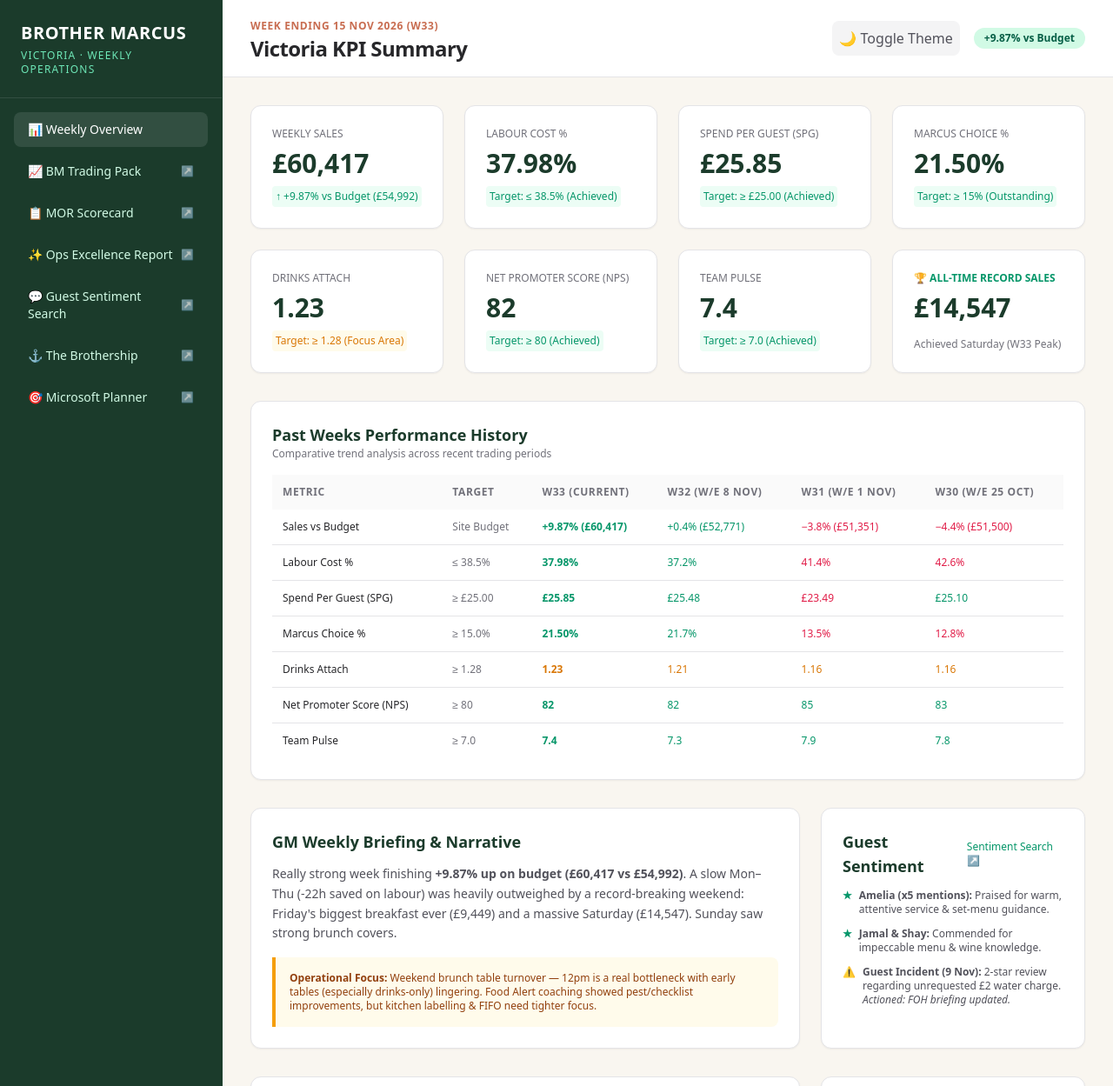
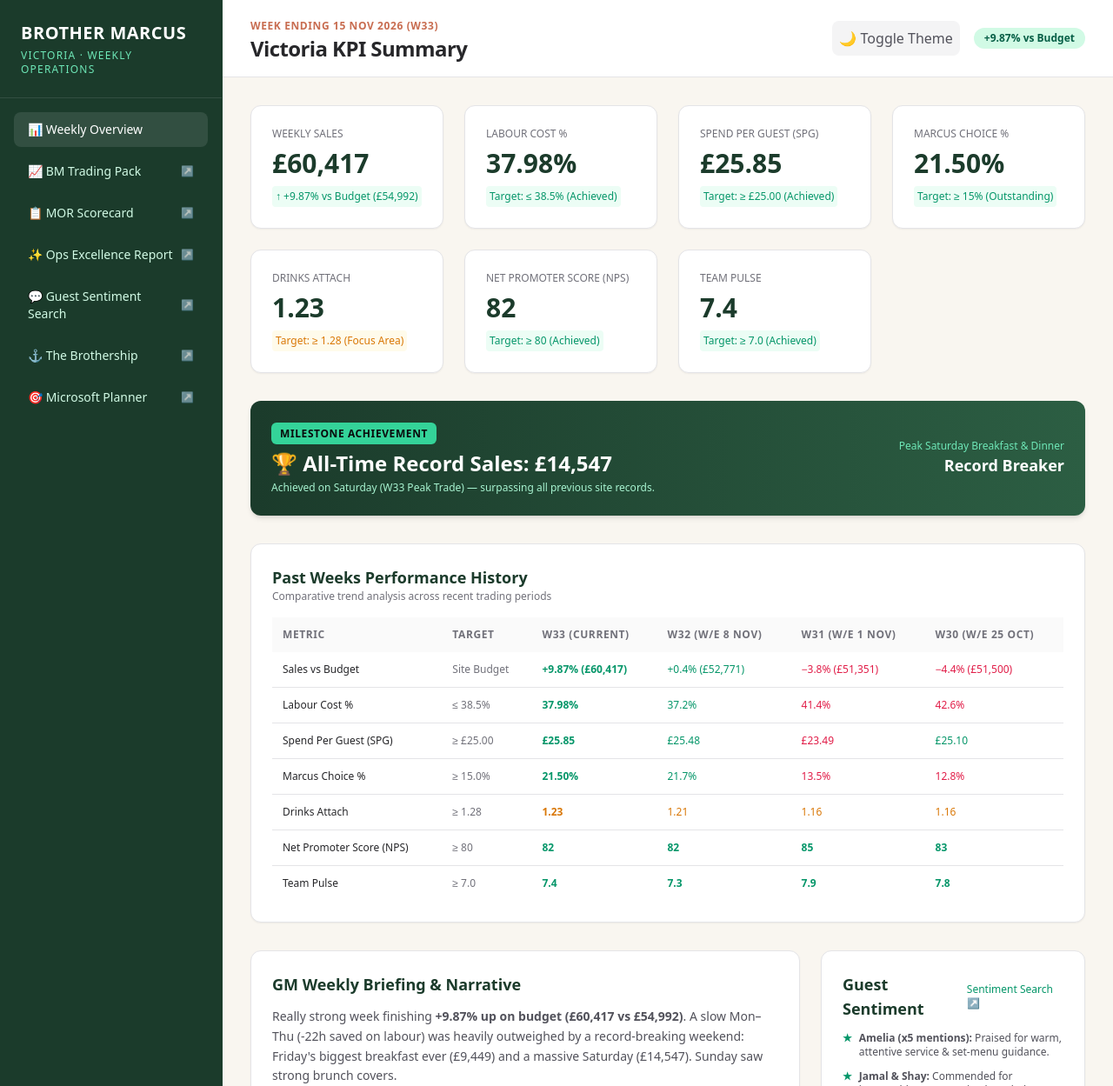
Before and after one commit to APaulusBM/BMVictoriaDash, a plain HTML site: page index.html in a window 1280 px wide. Shown: the top 1249 px of the page at 87% size. Drawn offline with nearby package versions, Linux system fonts and the light colour scheme.

Commit message:
Dash Update

```diff
--- a/index.html
+++ b/index.html
@@ -91,7 +91,7 @@
         <!-- Dashboard Body -->
         <div class="p-8 max-w-7xl mx-auto w-full space-y-8">
 
-            <!-- Top-Line Metric Cards (Color Coded vs Targets) -->
+            <!-- Top-Line Metric Cards Grid (7 Clean Cards) -->
             <div class="grid grid-cols-1 sm:grid-cols-2 lg:grid-cols-4 gap-6">
 
                 <!-- Weekly Sales -->
@@ -157,15 +157,19 @@
                     <p class="text-xs text-emerald-600 mt-2 font-medium bg-emerald-50 dark:bg-emerald-950/40 p-1 rounded inline-block w-fit">Target: ≥ 7.0 (Achieved)</p>
                 </div>
 
-                <!-- All-Time Record Sales -->
-                <div class="bg-white dark:bg-zinc-900 p-6 rounded-xl border border-zinc-200 dark:border-zinc-800 shadow-sm flex flex-col justify-between">
-                    <div>
-                        <p class="text-xs font-medium text-emerald-600 dark:text-emerald-400 uppercase font-semibold">🏆 All-Time Record Sales</p>
-                        <p class="text-3xl font-bold mt-2 text-bmGreen dark:text-emerald-400">£14,547</p>
-                    </div>
-                    <p class="text-xs text-zinc-500 dark:text-zinc-400 mt-2">Achieved Saturday (W33 Peak)</p>
+            </div>
+
+            <!-- Featured All-Time Record Sales Banner -->
+            <div class="bg-gradient-to-r from-bmGreen to-[#2C5E43] text-white p-6 rounded-xl shadow-md flex flex-col sm:flex-row justify-between items-start sm:items-center">
+                <div>
+                    <span class="bg-emerald-400 text-zinc-950 text-xs font-bold uppercase tracking-wider px-2.5 py-1 rounded-md">Milestone Achievement</span>
+                    <h3 class="text-2xl font-black mt-2">🏆 All-Time Record Sales: £14,547</h3>
+                    <p class="text-xs text-emerald-200 mt-1">Achieved on Saturday (W33 Peak Trade) — surpassing all previous site records.</p>
                 </div>
-
+                <div class="mt-4 sm:mt-0 text-right">
+                    <span class="text-xs text-emerald-300 block">Peak Saturday Breakfast & Dinner</span>
+                    <span class="text-lg font-bold text-white">Record Breaker</span>
+                </div>
             </div>
 
             <!-- Past Weeks Performance Table -->
@@ -231,17 +235,17 @@
                                 <td class="p-3 font-medium">Net Promoter Score (NPS)</td>
                                 <td class="p-3 text-zinc-500">≥ 80</td>
                                 <td class="p-3 font-semibold text-emerald-600">82</td>
-                                <td class="p-3 text-emerald-600">82</td>
-                                <td class="p-3 text-emerald-600">85</td>
-                                <td class="p-3 text-emerald-600">83</td>
+                                <td class="p-3 font-semibold text-emerald-600">82</td>
+                                <td class="p-3 font-semibold text-emerald-600">85</td>
+                                <td class="p-3 font-semibold text-emerald-600">83</td>
                             </tr>
                             <tr>
                                 <td class="p-3 font-medium">Team Pulse</td>
                                 <td class="p-3 text-zinc-500">≥ 7.0</td>
                                 <td class="p-3 font-semibold text-emerald-600">7.4</td>
-                                <td class="p-3 text-emerald-600">7.3</td>
-                                <td class="p-3 text-emerald-600">7.9</td>
-                                <td class="p-3 text-emerald-600">7.8</td>
+                                <td class="p-3 font-semibold text-emerald-600">7.3</td>
+                                <td class="p-3 font-semibold text-emerald-600">7.9</td>
+                                <td class="p-3 font-semibold text-emerald-600">7.8</td>
                             </tr>
                         </tbody>
                     </table>
```
